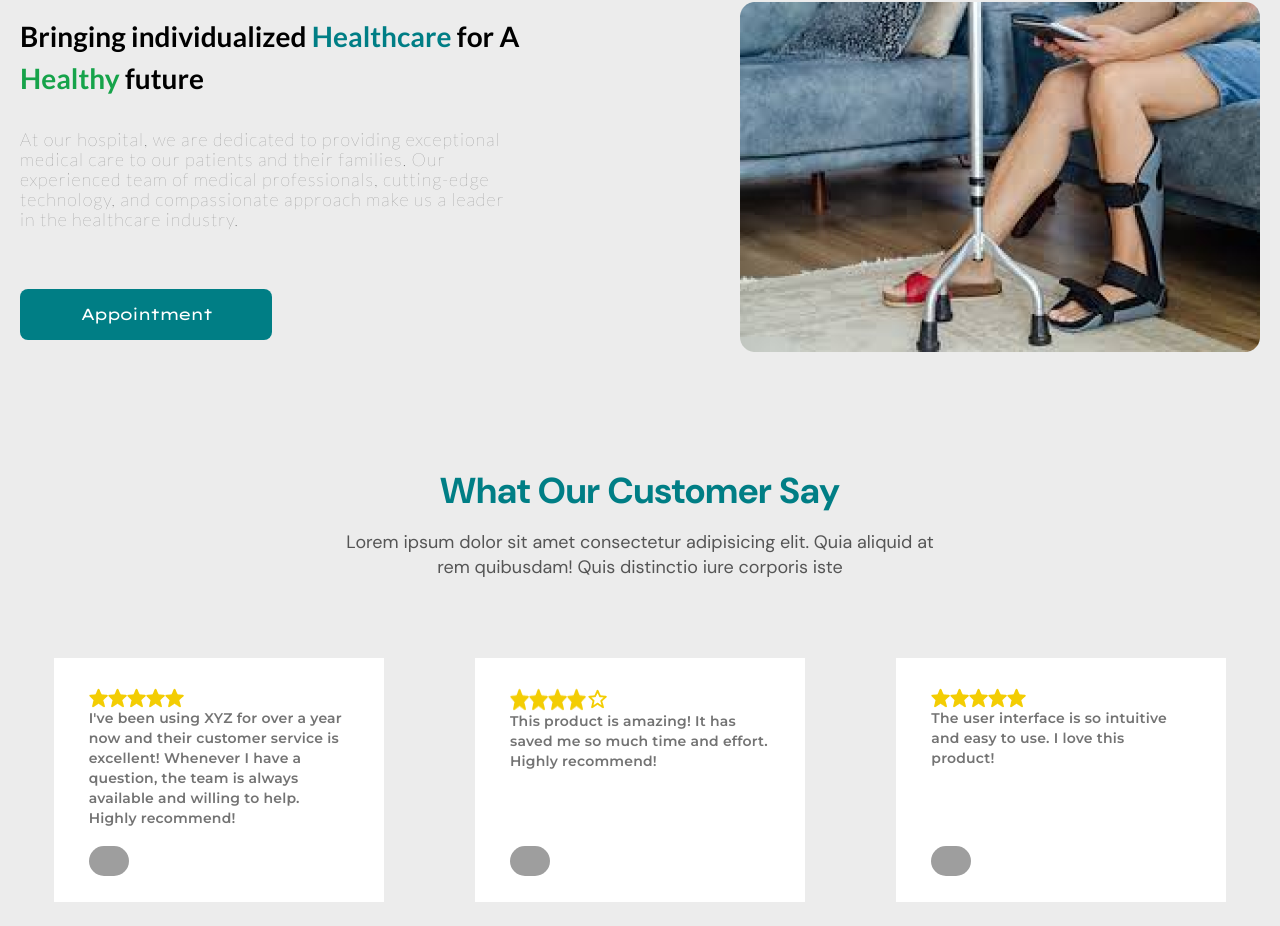
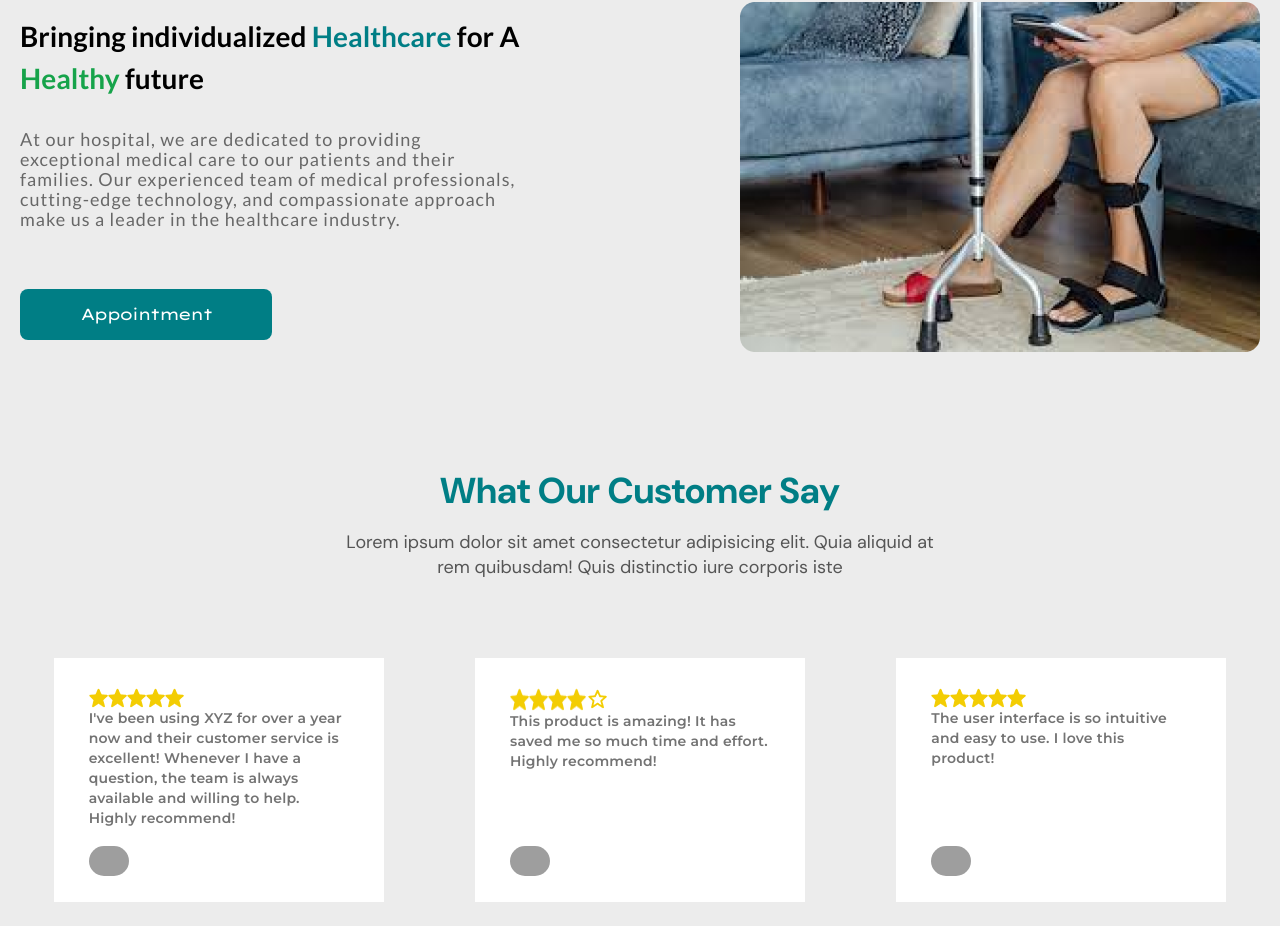
Before and after one commit to RayyanKhan4004/drwebsite, a React (Vite) app: page /Ortho in a window 1280 px wide. Shown: the part 2996-3922 px from the top of the page. Built offline with nearby package versions, Linux system fonts and the light colour scheme; grey boxes are pictures that could not be loaded; a web font is replaced by a local one.

Commit message:
Update OrthoHero.jsx

```diff
--- a/src/components/OrthoHero.jsx
+++ b/src/components/OrthoHero.jsx
@@ -37,7 +37,7 @@ function OrthoHero() {
                   fontSize: "18px",
                   color: "#474747",
                   letterSpacing: "1px",
-                  fontWeight: "lighter",
+                 // fontWeight: "lighter",
 
                   opacity: 0.8,
                 }}
```
